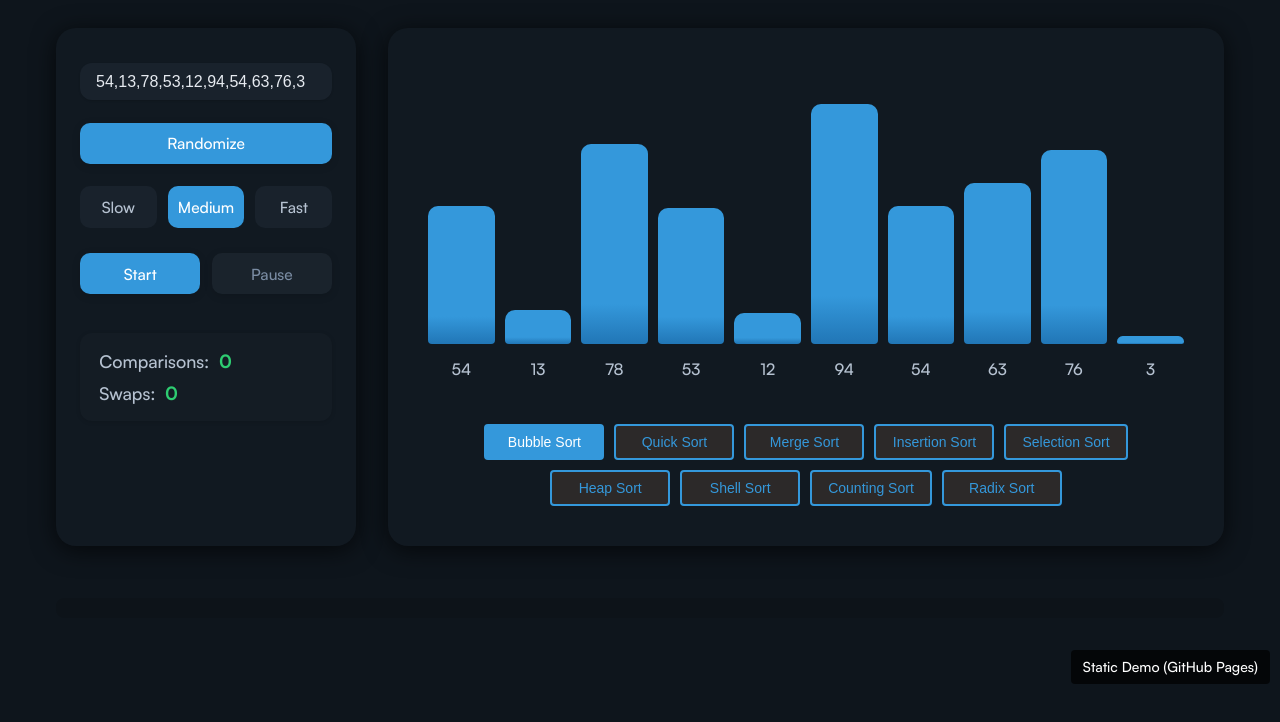
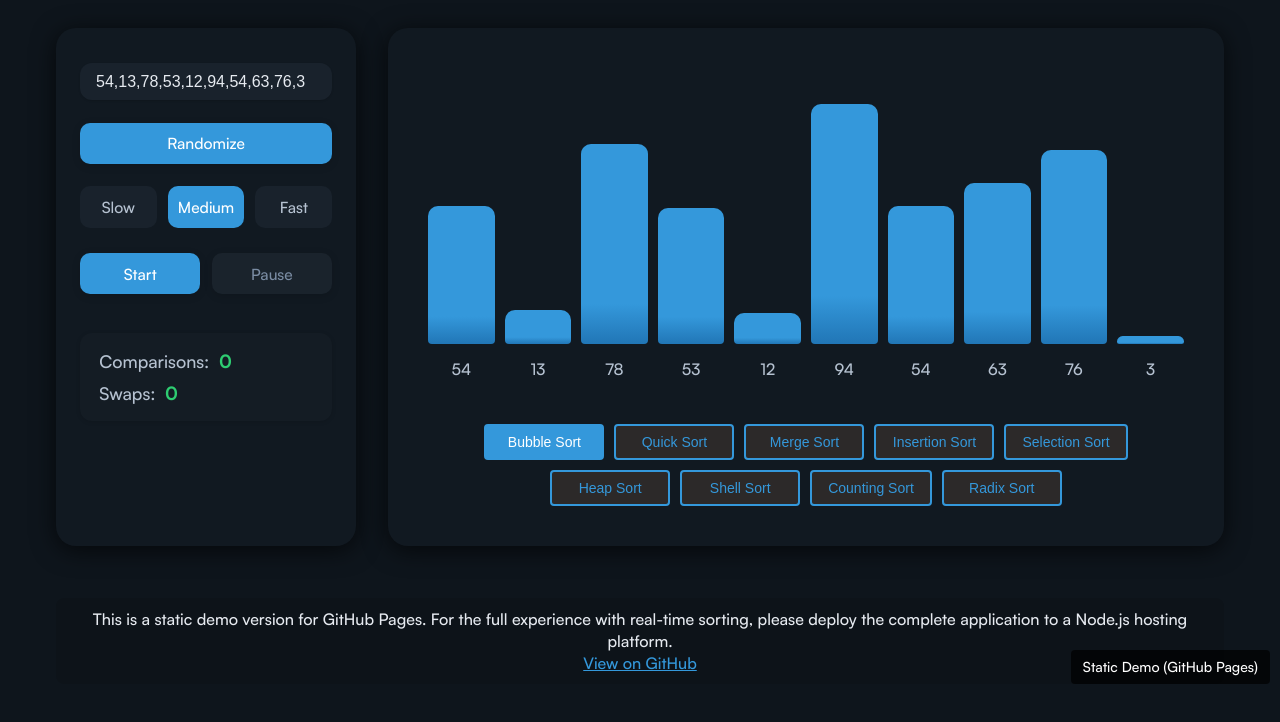
Before and after one commit to ezDecode/SortVisualiser, a website: page public/index-static.html in a window 1280 px wide. Shown: the part 106-828 px from the top of the page. Drawn offline with Linux system fonts and the light colour scheme.

Commit message:
Fix GitHub Pages deployment and update static demo

```diff
--- a/package.json
+++ b/package.json
@@ -26,7 +26,7 @@
   },
   "repository": {
     "type": "git",
-    "url": "https://github.com/yourusername/sorting-visualizer.git"
+    "url": "https://github.com/yourusername/SortVisualiser.git"
   },
   "keywords": [
     "sorting",
--- a/public/index-static.html
+++ b/public/index-static.html
@@ -80,18 +80,18 @@
           border-radius: 8px;
         "
       >
-        <!-- <p>
+        <p>
           This is a static demo version for GitHub Pages. For the full
           experience with real-time sorting, please deploy the complete
           application to a Node.js hosting platform.
         </p>
         <p>
           <a
-            href="https://github.com/yourusername/sorting-visualizer"
+            href="https://github.com/yourusername/SortVisualiser"
             style="color: #3498db; text-decoration: underline"
             >View on GitHub</a
           >
-        </p> -->
+        </p>
       </div>
     </div>
     <!-- Using the static demo script instead of Socket.IO -->
```
Also changed, not shown: .github/workflows/main.yml.
